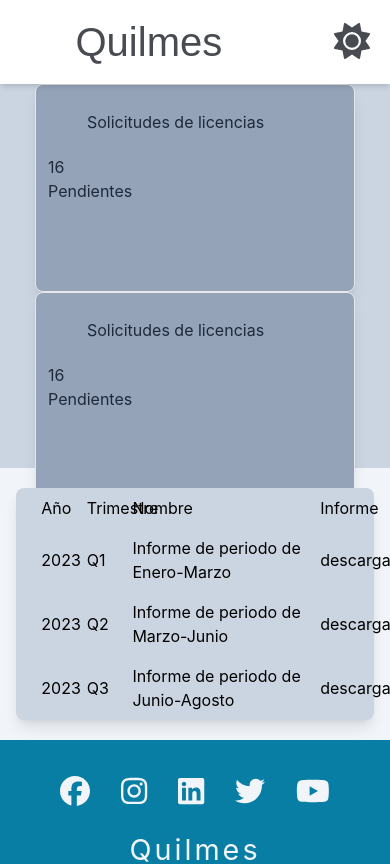
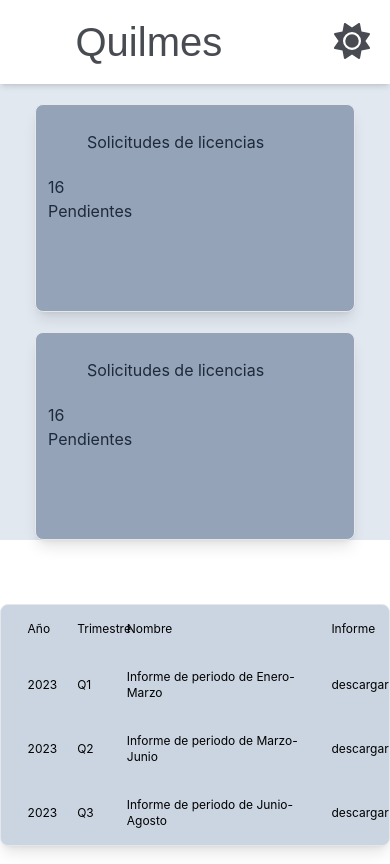
Before and after one commit to AbelAngelOk/QGT, a React (Vite) app: page /Informes in a window 390 px wide. Shown: the top 864 px of the page. Built offline with nearby package versions, Linux system fonts and the light colour scheme.

Commit message:
Reports Responsive

```diff
--- a/src/components/reports/simpleBoxes02.jsx
+++ b/src/components/reports/simpleBoxes02.jsx
@@ -2,32 +2,32 @@ import boxes from './simpleBoxes02-vars.json'
 
 export const simpleBoxes02 = () => {
   return (
-    <section id='simpleBoxes02' className='w-full h-96 flex justify-around items-center flex-wrap bg-palette-light-bg300 dark:bg-palette-light-txt700'>
-      { boxMap() }
+    <section id='simpleBoxes02' className='w-full min-h-[420px]  flex flex-row gap-5 justify-around items-center flex-wrap bg-slate-200 dark:bg-slate-700 pt-5'>
+      {boxMap()}
     </section>
   )
 }
 
 function boxMap () {
-  return boxes.map ( (b, key) => Box(b,key) )
+  return boxes.map((b, key) => Box(b, key))
 }
 
 function Box (data, id) {
   return (
     <ul id={'simpleBoxes02-box0' + id} className='w-80 h-52 flex flex-wrap py-1 px-3 shadow-lg rounded-lg border bg-palette-light-bg400 dark:bg-palette-light-txt800'>
       <li id={'simpleBoxes02-box0' + id + '-horizontalUp'} className='w-full h-1/3 justify-evenly items-center flex flex-wrap'>
-        <p id={'simpleBoxes02-box0' + id + '-horizontalUp-text'} className='text-palette-light-txt800 dark:text-palette-light-bg100'>{ data.title } </p>
+        <p id={'simpleBoxes02-box0' + id + '-horizontalUp-text'} className='text-palette-light-txt800 dark:text-palette-light-bg100'>{data.title} </p>
         <div id={'simpleBoxes02-box0' + id + '-imgContainer'} className=''>
           <img id={'simpleBoxes02-box0' + id + '-img'} alt='' />
-          </div>
+        </div>
       </li>
       <li id={'simpleBoxes02-box0' + id + '-horizontalDown'} className='w-full h-2/3 flex flex-wrap items-center justify-evenly'>
         <div id={'simpleBoxes02-box0' + id + '-horizontalDown-left'} className='w-1/2 h-full flex flex-wrap flex-col'>
-          <p id={'simpleBoxes02-box0' + id + '-horizontalDown-left-txt01'} className='text-palette-light-txt800 dark:text-palette-light-bg100'> { data.data01 } </p>
-          <p id={'simpleBoxes02-box0' + id + '-horizontalDown-left-txt02'} className='text-palette-light-txt800 dark:text-palette-light-bg100'> { data.data02 } </p>
+          <p id={'simpleBoxes02-box0' + id + '-horizontalDown-left-txt01'} className='text-palette-light-txt800 dark:text-palette-light-bg100'> {data.data01} </p>
+          <p id={'simpleBoxes02-box0' + id + '-horizontalDown-left-txt02'} className='text-palette-light-txt800 dark:text-palette-light-bg100'> {data.data02} </p>
         </div>
         <div id={'simpleBoxes02-box0' + id + '-horizontalDown-right-imgContainer'} className='w-1/2 h-full flex flex-wrap flex-row'>
-          <img id={'simpleBoxes02-box0' + id + '-horizontalDown-right-img'} alt={ data.img } />
+          <img id={'simpleBoxes02-box0' + id + '-horizontalDown-right-img'} alt={data.img} />
         </div>
       </li>
     </ul>
--- a/src/components/reports/table01.jsx
+++ b/src/components/reports/table01.jsx
@@ -2,19 +2,18 @@ import section from './table01-const.json'
 import lsReports from './table01-vars.json'
 
 export const table01 = () => {
-
   return (
-    <section id='table01' className='w-full h-auto flex flex-wrap items-center justify-center py-5 dark:bg-palette-light-txt700 bg-palette-light-bg100'>
-      <ul id='table01--table' className='w-11/12 flex flex-wrap rounded-lg shadow-lg bg-palette-light-bg300 dark:bg-palette-light-txt800'>
+    <section id='table01' className='w-full h-auto flex text-xs py-16 sm:text-base flex-wrap items-center justify-center px-1bg-slate-200 dark:bg-slate-700'>
+      <ul id='table01--table' className='md:w-9/12 flex flex-wrap rounded-lg shadow-lg bg-slate-300 dark:bg-slate-800 border'>
         <li id='table01--titleCols' className='p-1 w-full flex flex-wrap'>
-          <ul id='table01--titleCols--inner'  className='p-1 w-full flex flex-wrap rounded-lg items-center justify-evenly'>
-            <li id='table01-fieldHead-col01' className='w-1/12 flex flex-wrap dark:text-palette-light-bg100 :text-palette-light-txt800'>{section.titleColumn01}</li>
-            <li id='table01-fieldHead-col02' className='w-1/12 flex flex-wrap dark:text-palette-light-bg100 :text-palette-light-txt800'>{section.titleColumn02}</li>
-            <li id='table01-fieldHead-col03' className='w-1/2 flex flex-wrap dark:text-palette-light-bg100 :text-palette-light-txt800'>{section.titleColumn03}</li>
-            <li id='table01-fieldHead-col04' className='w-1/12 flex flex-wrap dark:text-palette-light-bg100 :text-palette-light-txt800'>{section.titleColumn04}</li>
+          <ul id='table01--titleCols--inner' className='p-1 w-full flex flex-wrap rounded-lg items-center justify-evenly'>
+            <li id='table01-fieldHead-col01' className='w-1/12 py-2 flex flex-wrap dark:text-palette-light-bg100 :text-palette-light-txt800'>{section.titleColumn01}</li>
+            <li id='table01-fieldHead-col02' className='w-1/12 py-2 flex flex-wrap dark:text-palette-light-bg100 :text-palette-light-txt800'>{section.titleColumn02}</li>
+            <li id='table01-fieldHead-col03' className='w-1/2 py-2 flex flex-wrap dark:text-palette-light-bg100 :text-palette-light-txt800'>{section.titleColumn03}</li>
+            <li id='table01-fieldHead-col04' className='w-1/12 py-2 flex flex-wrap dark:text-palette-light-bg100 :text-palette-light-txt800'>{section.titleColumn04}</li>
           </ul>
         </li>
-        { rowMap() }
+        {rowMap()}
       </ul>
     </section>
   )
@@ -24,12 +23,12 @@ const rowMap = () => {
   return (
     lsReports.map((report, key) => {
       return (
-        <li key={key} id={'table01--row0' + key}  className='p-1 w-full flex flex-wrap'>
+        <li key={key} id={'table01--row0' + key} className='p-1 w-full flex flex-wrap'>
           <ul id={'table01--row0' + key + '--inner'} className='p-1 w-full flex flex-wrap rounded-lg items-center justify-evenly'>
-            <li id={'table01-row0' + key + '-col01'} className='w-1/12 flex flex-wrap dark:text-palette-light-bg100 :text-palette-light-txt800'>{report.año}</li>
-            <li id={'table01-row0' + key + '-col02'} className='w-1/12 flex flex-wrap dark:text-palette-light-bg100 :text-palette-light-txt800'>{report.periodo}</li>
-            <li id={'table01-row0' + key + '-col03'} className='w-1/2 flex flex-wrap dark:text-palette-light-bg100 :text-palette-light-txt800'>{report.nombre}</li>
-            <li id={'table01-row0' + key + '-col04'} className='w-1/12 flex flex-wrap dark:text-palette-light-bg100 :text-palette-light-txt800'><a href={report.urlInforme}>{section.downloadButton}</a></li>
+            <li id={'table01-row0' + key + '-col01'} className='w-1/12 py-2 flex flex-wrap dark:text-palette-light-bg100 :text-palette-light-txt800'>{report.año}</li>
+            <li id={'table01-row0' + key + '-col02'} className='w-1/12 py-2 flex flex-wrap dark:text-palette-light-bg100 :text-palette-light-txt800'>{report.periodo}</li>
+            <li id={'table01-row0' + key + '-col03'} className='w-1/2 py-2 flex flex-wrap dark:text-palette-light-bg100 :text-palette-light-txt800'>{report.nombre}</li>
+            <li id={'table01-row0' + key + '-col04'} className='w-1/12 py-2 flex flex-wrap dark:text-palette-light-bg100 :text-palette-light-txt800'><a href={report.urlInforme}>{section.downloadButton}</a></li>
           </ul>
         </li>
       )
```
